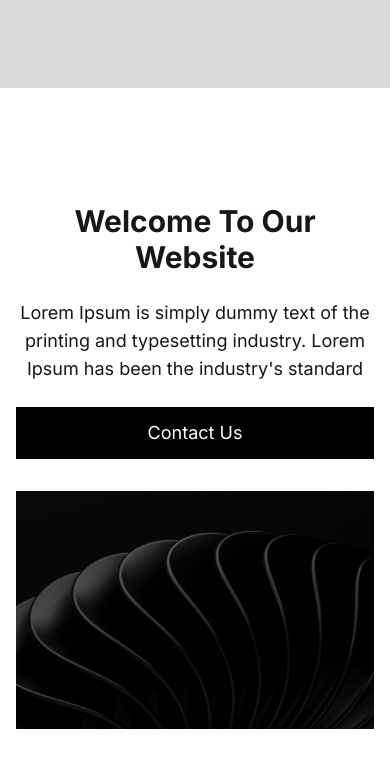
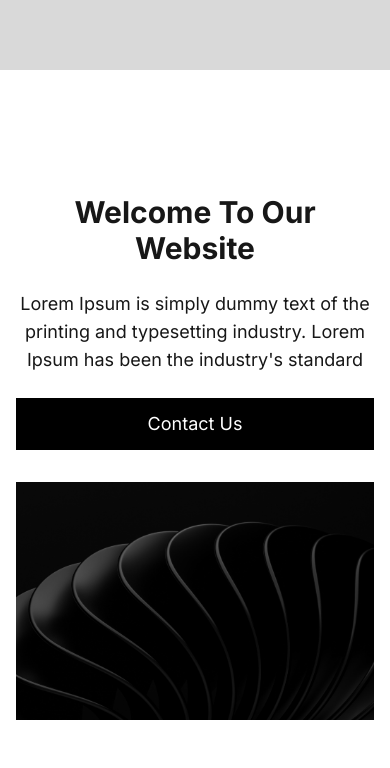
Before and after one commit to Tahasaif3/Figma-Assignment-of-Class-8-Thursday-9am-to-12pm-, a Next.js app: page / in a window 390 px wide. Shown: the top 768 px of the page. Built offline with nearby package versions, Linux system fonts and the light colour scheme.

Commit message:
Update Header.tsx

```diff
--- a/components/Header.tsx
+++ b/components/Header.tsx
@@ -1,10 +1,10 @@
-import React from 'react'
+import React from "react";
 
 function Header() {
   return (
-     <div className= "h-[88px] bg-customColor">
+    <div className="h-[70px] md:h-[80px] lg:h-[88px] bg-customColor w-full flex items-center px-4 md:px-8">
     </div>
-  )
+  );
 }
 
-export default Header
+export default Header;
```
